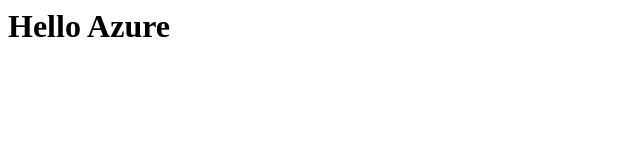
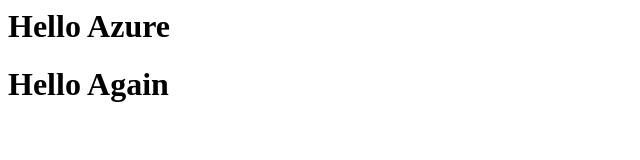
Before and after one commit to shrikrishna17/AzureDemo1, a plain HTML site: page index.html in a window 1280 px wide. Shown: the whole page, without its empty margins (0-640 px from the left). Drawn offline with Linux system fonts and the light colour scheme.

Commit message:
Update index.html

```diff
--- a/index.html
+++ b/index.html
@@ -1 +1,2 @@
 <h1>Hello Azure</h1>
+<h1>Hello Again</h1>
```
